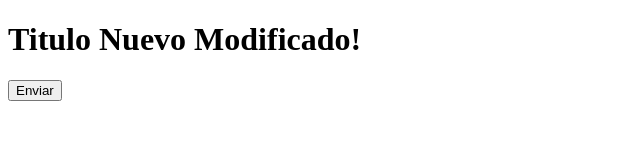
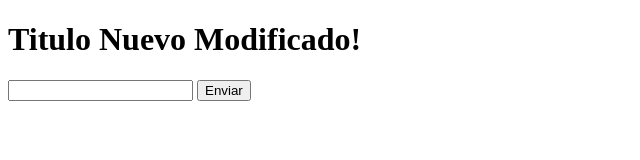
Before and after one commit to Nicko0099/git-helloword, a plain HTML site: page index.html in a window 1280 px wide. Shown: the whole page, without its empty margins (0-640 px from the left). Drawn offline with Linux system fonts and the light colour scheme.

Commit message:
Se modifico index

```diff
--- a/index.html
+++ b/index.html
@@ -10,6 +10,7 @@
     <h1>Titulo Nuevo Modificado!</h1>
 
     <form action="#" method="GET">
+        <input type="text" name="firstName" id="dirstName">
         <input type="button" value="Enviar">
     </form>
 </body>
```
